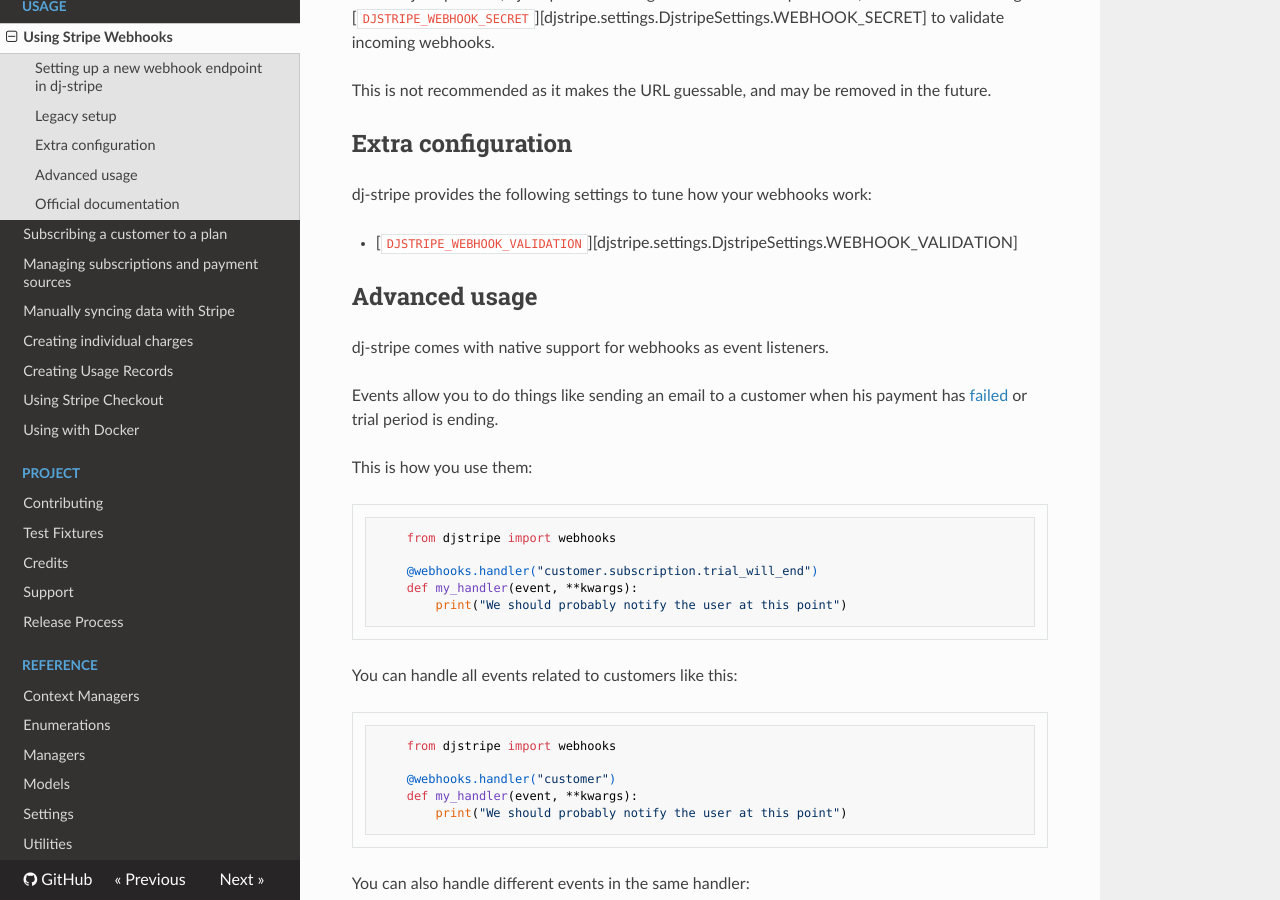
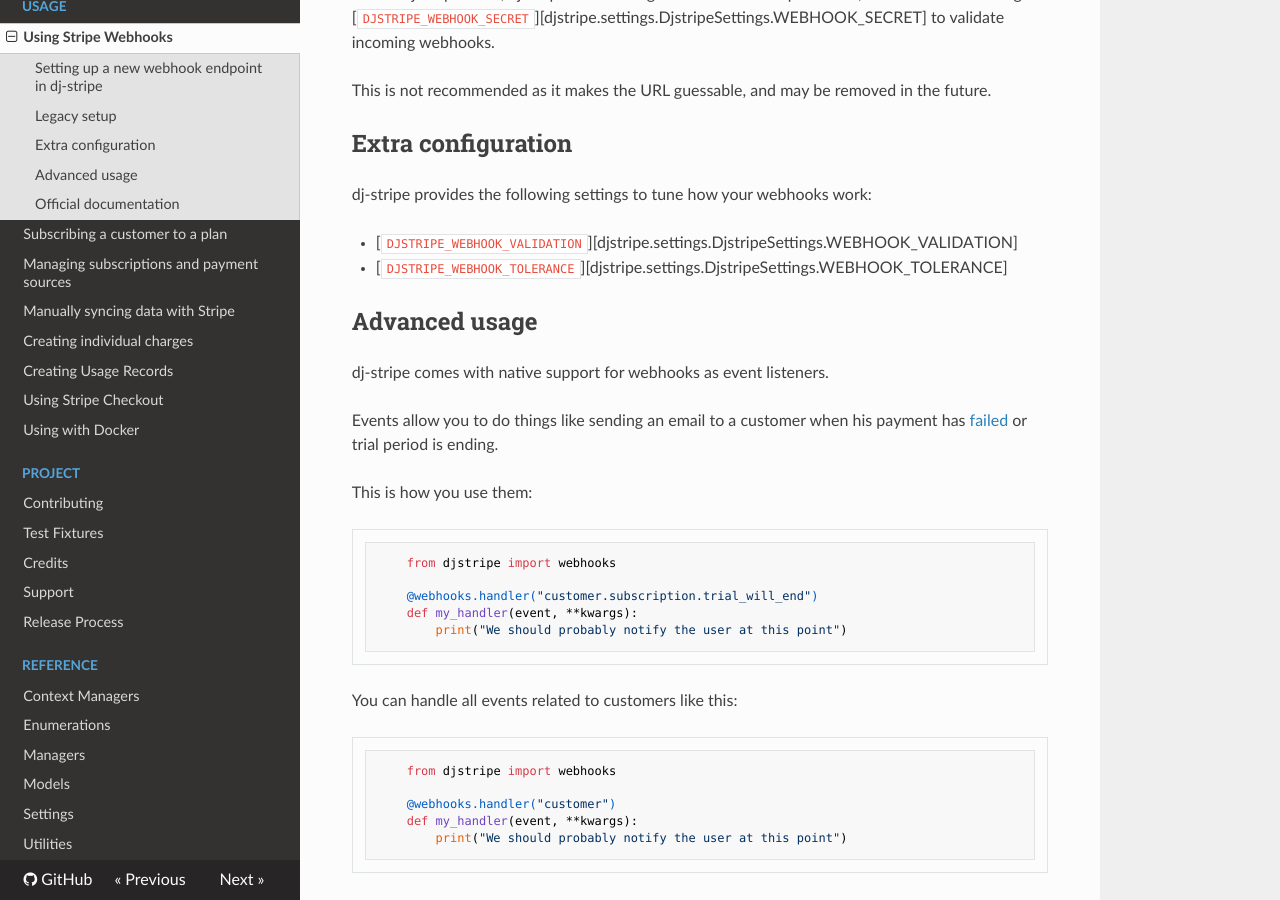
Before and after one commit to dj-stripe/dj-stripe, an MkDocs documentation site: the page built from docs/usage/webhooks.md, in a window 1280 px wide and 900 px high, scrolled down 724 px. Built offline with MkDocs 1.6.1, drawn with Linux system fonts in a browser that asks for light colours; nearby versions of some CDN libraries.

Commit message:
Fixed incorrect WEBHOOK_TOLERANCE setting name

```diff
--- a/docs/usage/webhooks.md
+++ b/docs/usage/webhooks.md
@@ -34,6 +34,7 @@
 dj-stripe provides the following settings to tune how your webhooks work:
 
 -   [`DJSTRIPE_WEBHOOK_VALIDATION`][djstripe.settings.DjstripeSettings.WEBHOOK_VALIDATION]
+-   [`DJSTRIPE_WEBHOOK_TOLERANCE`][djstripe.settings.DjstripeSettings.WEBHOOK_TOLERANCE]
 
 ## Advanced usage
 
```
